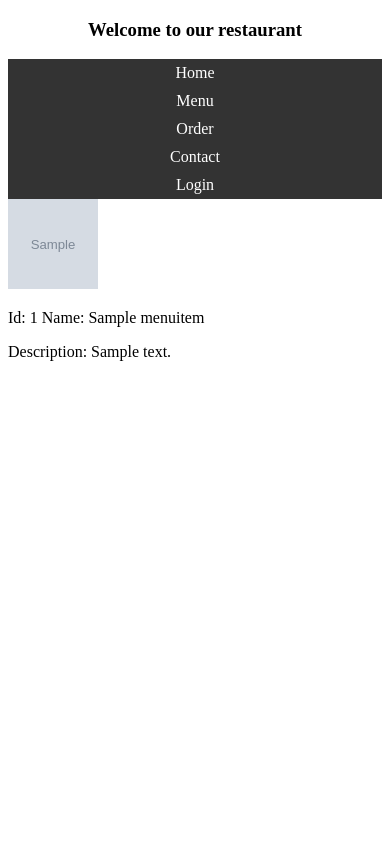
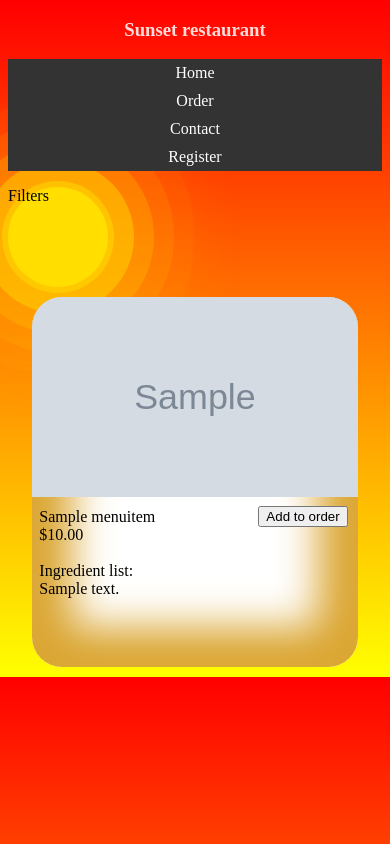
Before and after one commit to jzm1151/FinalProject, a Django app: page /menu in a window 390 px wide. Run offline with Django 3.2, Linux system fonts and the light colour scheme; tables that the repository leaves empty hold one stand-in row (values such as "Sample post"); grey boxes marked "Sample" are stand-in pictures.

Commit message:
sunset menu

```diff
--- a/restaurant/main/static/main/CSS/menu.css
+++ b/restaurant/main/static/main/CSS/menu.css
@@ -1,4 +1,6 @@
 h3.greeting {
+	color: white;
+	opacity: .85;
 	text-align: center;
 }
 
--- a/restaurant/main/templates/main/menu.html
+++ b/restaurant/main/templates/main/menu.html
@@ -8,14 +8,161 @@
 {% load static %}
 <link rel="stylesheet" type="text/css" href="{% static 'main/CSS/menu.css' %}">
 
+<style type="text/css">
+		.sun {
+	width: 100px;
+	height: 100px;
+	background-color: #FFDE00;
+	border-radius: 50%;
+	box-shadow:
+		0 0 0 20px #FFDE0080,
+		0 0 0 40px #FFDE0040,
+		0 0 0 60px #FFDE0020,
+		0 0 0 80px #FFDE0010,
+		0 0 0 100px #FFDE0000,
+		0 0 40px 100px #FFDE0010;
+	animation:
+		sunrise 2s infinite linear forwards,
+		rays 2s 2s infinite linear;
+}
+
+@keyframes sunrise {
+	0% {
+		box-shadow: none;
+	}
+}
+
+@keyframes rays {
+	0% {
+		box-shadow:
+		0 0 0 0 #FFDE0080,
+		0 0 0 20px #FFDE0080,
+		0 0 0 40px #FFDE0040,
+		0 0 0 60px #FFDE0020,
+		0 0 0 80px #FFDE0010,
+		0 0 40px 100px #FFDE0010;
+	}
+	100% {
+		box-shadow:
+		0 0 0 20px #FFDE0080,
+		0 0 0 40px #FFDE0040,
+		0 0 0 60px #FFDE0020,
+		0 0 0 80px #FFDE0010,
+		0 0 0 100px #FFDE0000,
+		0 0 40px 100px #FFDE0010;
+	}
+}
+
+		div.menuItem {
+			width: 87%;
+			margin: auto;
+			background-color: white;
+			border-radius: 30px;
+			margin-bottom: 10px;
+			margin-top: 10px;
+			overflow: auto;
+			position: relative;
+			box-shadow: inset 0px 0px 40px 40px #DBA632;
+		}
+
+		div.menuItem img {
+		  float: left;
+		  width: 50%;
+		  height: 300px;
+		  object-fit: cover;
+		  border-radius: 26px;
+		}
+
+		div.menuItem button {
+			position: absolute;
+			bottom: 10px;
+			right: 10px;
+		}
+
+		div.menuItem p {
+			position: absolute;
+			margin-left: 55%;
+			margin-top: 10%;
+		}
+
+		@media screen and (min-width: 1000px) {
+			div.menuItem {
+				width: 60%;
+			}
+		}
+
+			@media screen and (max-width: 500px) {
+				div.menuItem {
+					height: 370px;
+				}
+
+				div.menuItem img {
+					float: none;
+					border-radius: 0px;
+					height: 200px;
+					width: 100%;
+				}
+
+				div.menuItem p {
+					margin-top: 0px;
+					margin-left: 0px;
+					padding: 7px;
+				}
+
+				div.menuItem button {
+					bottom: 140px;
+				}
+		}
+
+
+	.dropbtn {
+	  background-color: #04AA6D;
+	  color: white;
+	  padding: 16px;
+	  font-size: 16px;
+	  border: none;
+	}
+
+.dropdown {
+  position: relative;
+  display: inline-block;
+}
+
+.dropdown-content {
+  display: none;
+  position: absolute;
+  background-color: #f1f1f1;
+  min-width: 160px;
+  box-shadow: 0px 8px 16px 0px rgba(0,0,0,0.2);
+  z-index: 1;
+}
+
+.dropdown-content a {
+  color: black;
+  padding: 12px 16px;
+  text-decoration: none;
+  display: block;
+}
+
+.dropdown-content a:hover {background-color: #ddd;}
+
+.dropdown:hover .dropdown-content {display: block;}
+
+.dropdown:hover .dropbtn {background-color: #3e8e41;}
+
+body {
+		background-color: #cccccc;
+  	background-image: linear-gradient(red, yellow);
+}
+
+</style>
+
 <body>
-	<h3 class="greeting"> Welcome to our restaurant </h3>
+	<h3 class="greeting"> Sunset restaurant </h3>
+
 	<ul class="topnav">
 		<li>
 			<a href="{% url 'home' %}">Home</a>
-		</li>
-		<li>
-			<a href="{% url 'menu' %}">Menu</a>
 		</li>
 		<li>
 			<a href="#order">Order</a>
@@ -24,15 +171,28 @@
 			<a href="#contact">Contact</a>
 		</li>
 		<li class="right">
-			<a href="#Login">Login</a>
+				{% if user.is_authenticated %}
+						<a href="{% url 'logout' %}">Logout</a>
+				{% else %}
+						<a href="{% url 'register' %}">Register</a>
+				{% endif %}
 		</li>
 	</ul>
 
+	<div class="sun">
+		<p>Filters</p>
+	</div>
+
    {% for item in menu %}
-      <div>
-         <img src={{item.image.url}} style="width: 90px; height: 90px;">
-         <p>Id: {{item.id}} Name: {{item.name}}</p>
-         <p>Description: {{item.description}}</p>
+      <div class="menuItem">
+         	<img src={{item.image.url}}>
+	         		<p>{{item.name}} <br>
+	         			${{item.price}}<br>
+	         			               <br>
+	         			Ingredient list: <br>
+	          		{{item.description}} <br>
+	       			</p>
+       		<button>Add to order</button>
       </div>
       {% empty %}
       <p>Nothing found</p>
--- a/restaurant/main/urls.py
+++ b/restaurant/main/urls.py
@@ -6,6 +6,11 @@ from django.conf.urls.static import static
 urlpatterns = [
 	path('', views.home, name='home'),
 	path('menu', views.menu, name='menu'),
+	path('menu/sort/catagory', views.menu_catagory, name='menu_catagory'),
+	path('menu/sort/name', views.menu_name, name='menu_name'),
+	path('menu/sort/price', views.menu_price, name='menu_price'),
+	path('register', views.register, name='register'),
+	path('logout', views.logout_user, name='logout'),
 ]
 
 if settings.DEBUG:
--- a/restaurant/main/views.py
+++ b/restaurant/main/views.py
@@ -1,5 +1,10 @@
 from django.shortcuts import render
 from .models import MenuItem
+
+from django.contrib.auth.models import User
+from .forms import UserSignUpForm
+from django.contrib.auth import logout
+from django.contrib.auth import authenticate, login
 
 # Create your views here.
 def home(request):
@@ -9,3 +14,40 @@ def menu(request):
 	menu = MenuItem.objects.all()
 	context = {'menu' : menu}
 	return render(request, 'main/menu.html', context)
+
+def menu_catagory(request):
+	menu = MenuItem.objects.order_by('catagory');
+	context = {'menu' : menu}
+	return render(request, 'main/menu.html', context)
+
+def menu_name(request):
+	menu = MenuItem.objects.order_by('name');
+	context = {'menu' : menu}
+	return render(request, 'main/menu.html', context)
+
+def menu_price(request):
+	menu = MenuItem.objects.order_by('price');
+	context = {'menu' : menu}
+	return render(request, 'main/menu.html', context)
+
+def register(request):
+	if request.method == 'POST':
+		form = UserSignUpForm(request.POST)
+
+		if form.is_valid():
+			new_user = form.save()
+			user = authenticate(request, username=new_user.username, password=request.POST['password1'])
+			print(new_user.password)
+			print(new_user.username)
+			if user is not None:
+				login(request, user)
+			return render(request, 'main/home.html')
+
+	form = UserSignUpForm()
+	context = {'form' : form}
+
+	return render(request, 'main/register.html', context)
+
+def logout_user(request):
+	logout(request)
+	return render(request, 'main/home.html')
```
Also changed, not shown: restaurant/main/forms.py (added, +10 -0 lines), restaurant/main/templates/main/home.html (+14 -1 lines), restaurant/main/templates/main/register.html (added, +51 -0 lines), restaurant/main/static/main/images/EAT.jpg (added), restaurant/main/static/main/images/utensils.jpg (added), restaurant/main/templates/main/login.html (added), restaurant/media/images/04a4fc19ddcb189453ce_BCBd2ZX.jpg (added), restaurant/media/images/Burger.jpg (added), restaurant/media/images/spagetti.jpg (added), restaurant/media/images/tacos.jpg (added), 5 other files.
